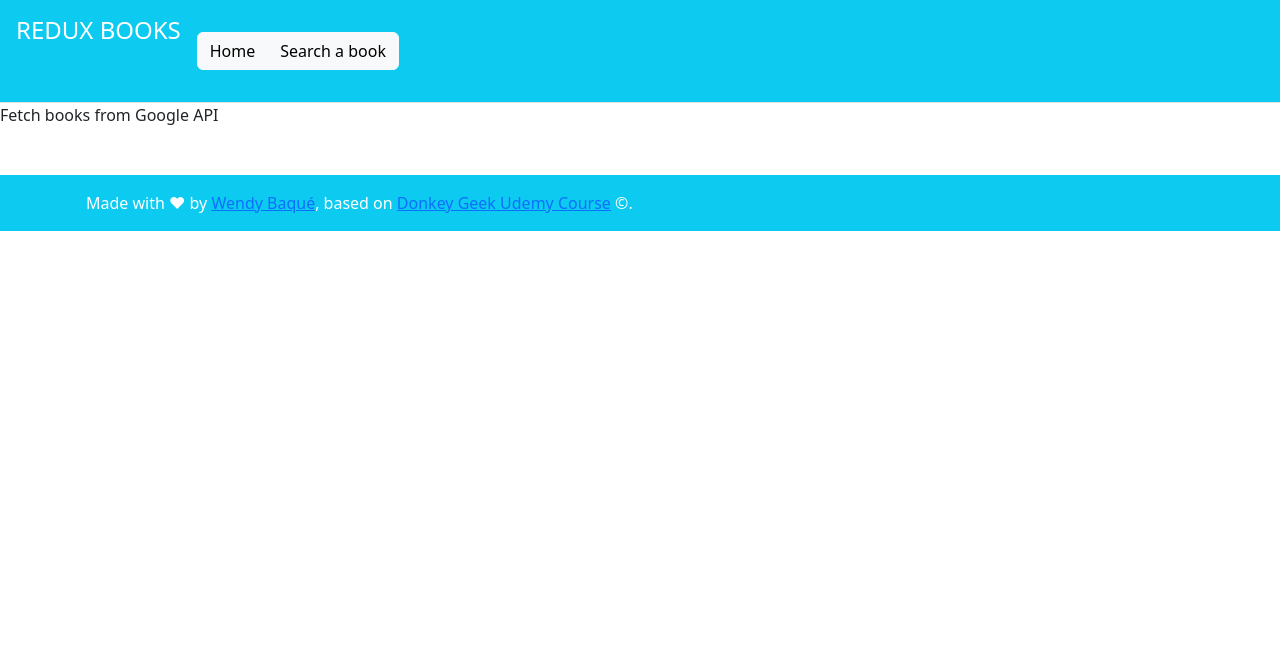
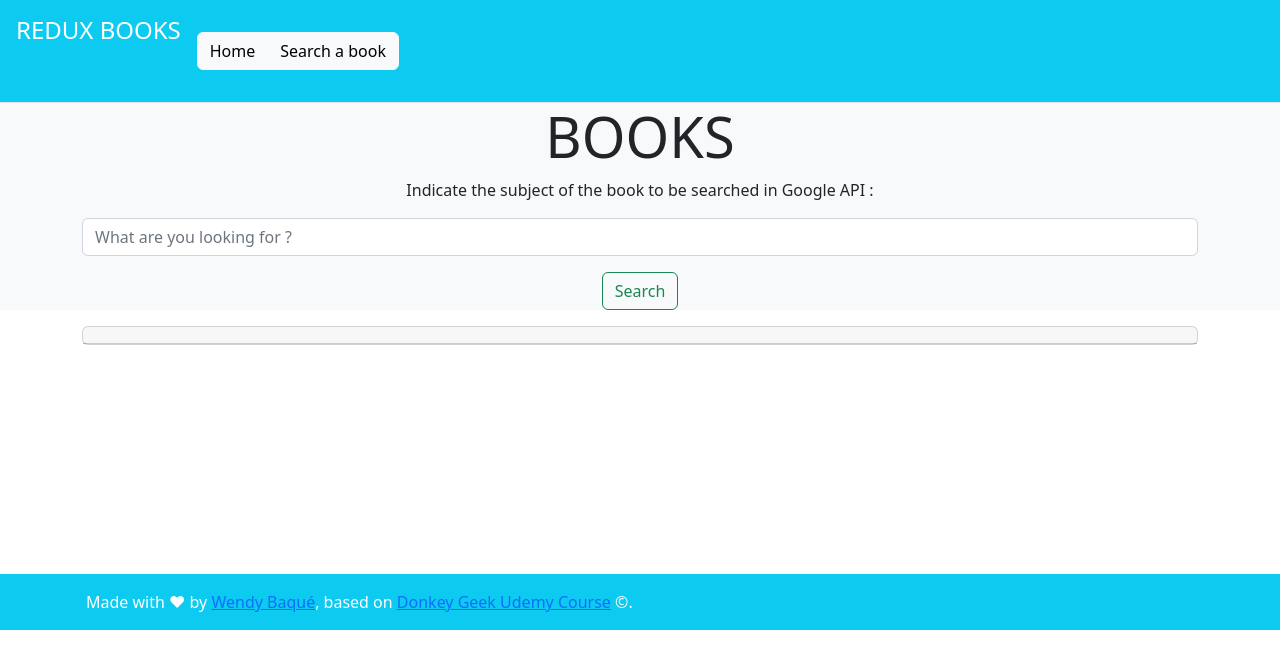
Before and after one commit to wendybaque/React-Redux-Book-App, a React (Create React App) app: page /search in a window 1280 px wide. Shown: the top 668 px of the page. Built offline with nearby package versions, Linux system fonts and the light colour scheme.

Commit message:
Vidéo 199 : search books container

```diff
--- a/src/containers/AddBooks.js
+++ b/src/containers/AddBooks.js
@@ -46,7 +46,7 @@ function AddBooks({libraryData, addBook, deleteBook, deleteAll}) {
         <div className='jumbotron jumbotron-fluid bg-light'>
             <div className='container text-center'>
                 <h1 className='display-4'>BOOKS</h1>
-                <p>Add a book in your library.</p>
+                <p>Add a book in your library : </p>
 
                 <form className='form-inline justify-content-center' onSubmit={handleSubmit}>
                     <div className='form-group'>
--- a/src/containers/SearchBooks.js
+++ b/src/containers/SearchBooks.js
@@ -2,9 +2,36 @@ import React from 'react'
 
 function SearchBooks() {
   return (
-    <div>
-      Fetch books from Google API
-    </div>
+    <main role="main">
+        <div className='jumbotron jumbotron-fluid bg-light'>
+            <div className='container text-center'>
+                <h1 className='display-4'>BOOKS</h1>
+                <p>Indicate the subject of the book to be searched in Google API :</p>
+
+                <form className='form-inline justify-content-center'>
+                    <div className='form-group'>
+                        <input type="text" className='form-control' placeholder='What are you looking for ?' required></input>
+                    </div>
+                    <div className='form-group'>
+                        <button className='btn btn-outline-success mt-3'>Search</button>
+                    </div>
+                </form>
+
+            </div>
+        </div>
+            <div className='container mt-3' style={{minHeight:'200px'}}>
+                <div className='accordion'>
+                    <div className='card mb-2'>
+                        <div className='card-header'></div>
+                        <div className='collapse' data-parent="accordion">
+                            <div className='card-body'>
+                                {}
+                            </div>
+                        </div>
+                    </div>
+                </div>
+            </div>
+    </main>
   )
 }
 
```
